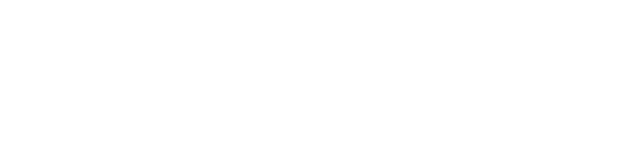
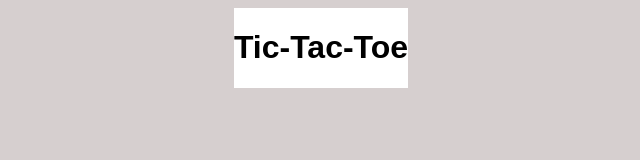
Before and after one commit to Reinerus/tic-tac-toe, a plain HTML site: page index.html in a window 1280 px wide. Shown: the whole page, without its empty margins (319-959 px from the left). Drawn offline with Linux system fonts and the light colour scheme.

Commit message:
added css and start of html

```diff
--- a/index.html
+++ b/index.html
@@ -7,6 +7,8 @@
     <link rel="stylesheet" href="style.css">
 </head>
 <body>
-
+    <div class="container">
+        <h1>Tic-Tac-Toe</h1>
+    </div>
 </body>
 </html>
--- a/style.css
+++ b/style.css
@@ -0,0 +1,18 @@
+* {
+    box-sizing: border-box;
+}
+
+body {
+    font-family: Arial, sans-serif;
+    background-color: rgb(214, 207, 207);
+    margin: 20;
+    padding: 0;
+    display: flex;
+    justify-content: center;
+    align-items: center;
+}
+
+.container {
+    text-align: center;
+    background-color: white;
+}
```
